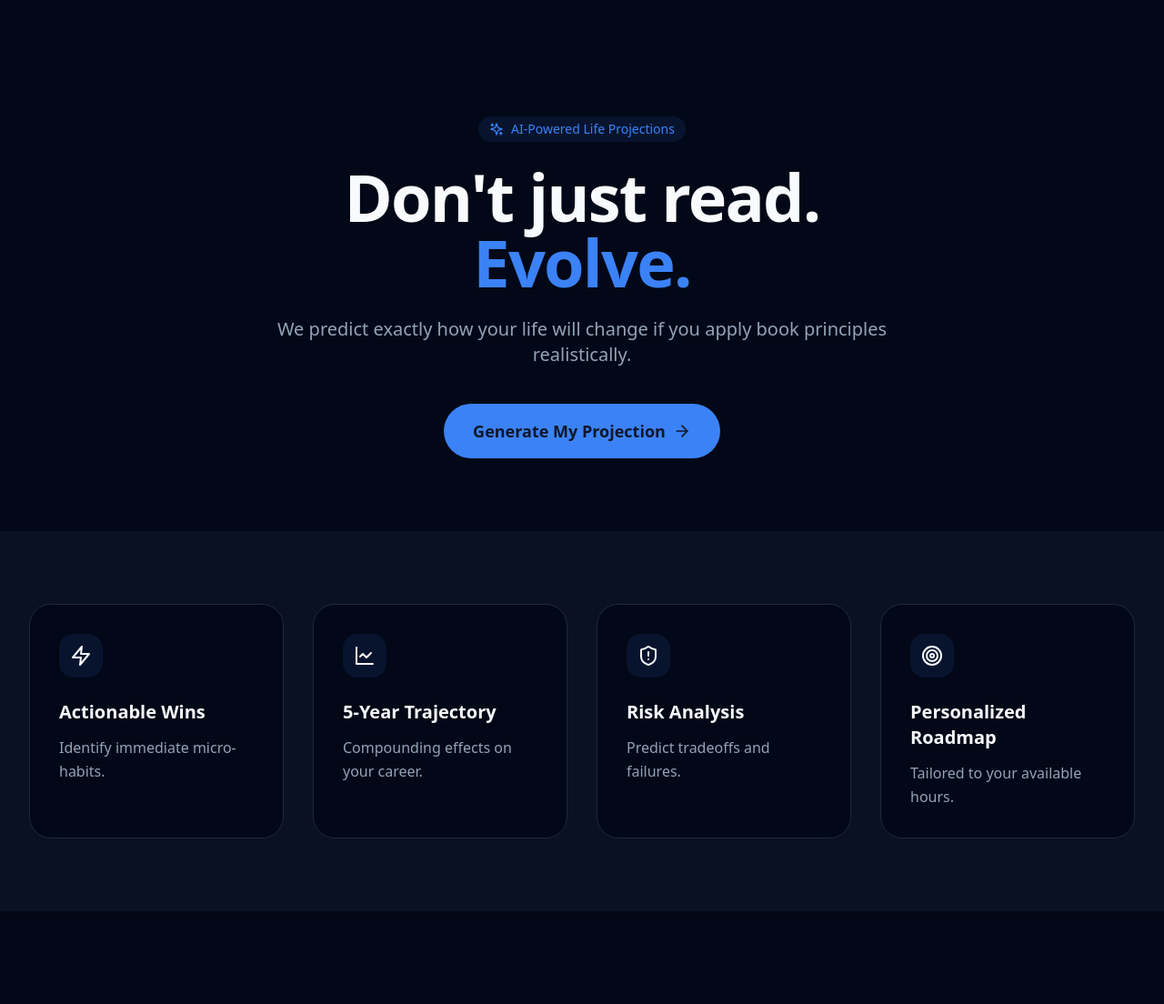
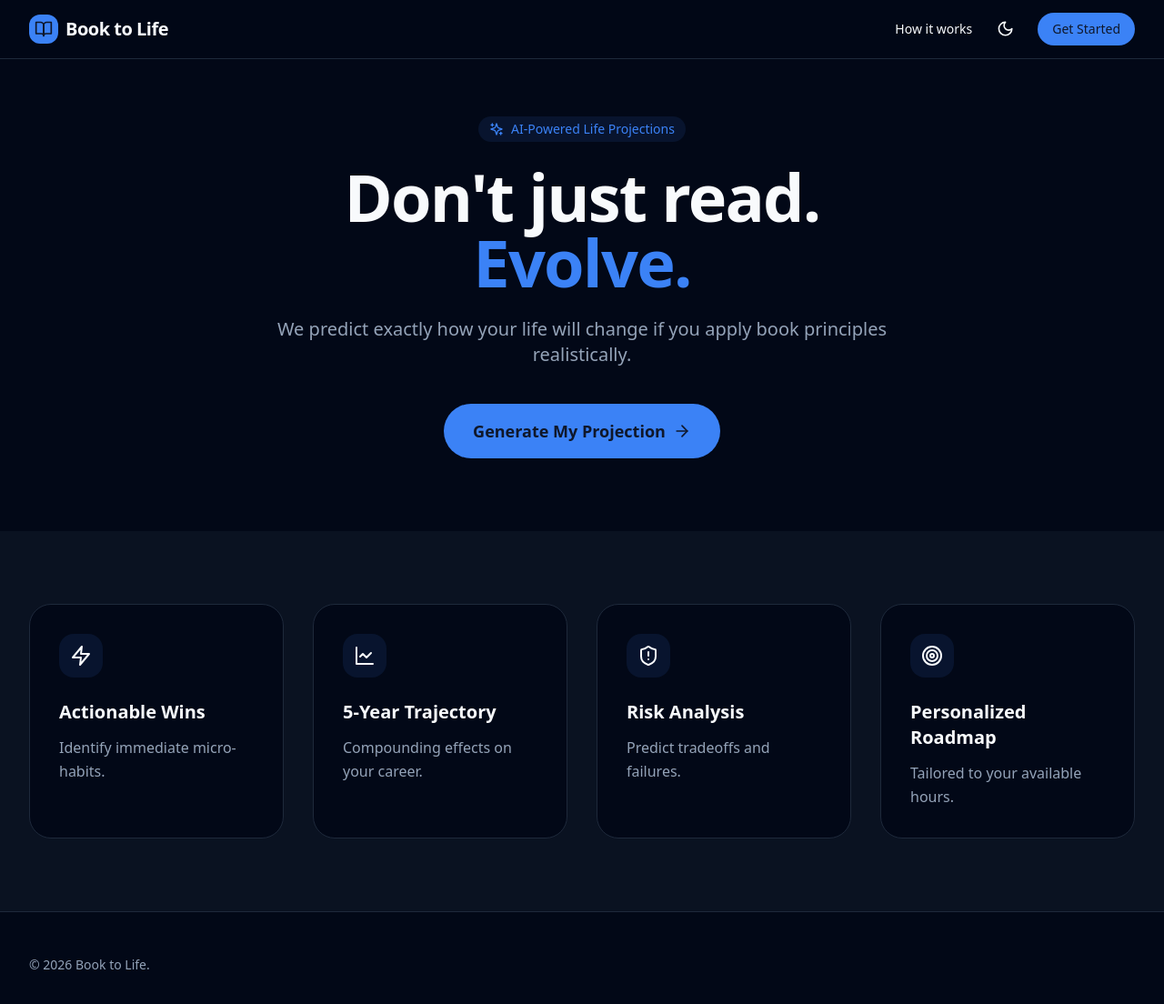
Before and after one commit to Pawanraje-kadam/Book-To-Life, a React (Vite) app: page / in a window 1280 px wide. Shown: the top 1104 px of the page at 91% size. Before the commit the page ends 1002 px from the top, so only its background shows below. Built offline with nearby package versions, Linux system fonts and the light colour scheme.

Commit message:
Integrate Navbar and Footer into Home component
Added Navbar and Footer components to Home page layout.

```diff
--- a/src/pages/Home.tsx
+++ b/src/pages/Home.tsx
@@ -1,11 +1,18 @@
 import { Hero } from "@/components/home/Hero";
 import { Features } from "@/components/home/Features";
+import { Navbar } from "@/components/layout/Navbar";
+import { Footer } from "@/components/layout/Footer";
 
 export function Home() {
   return (
-    <>
+    <div className="relative">
+      {/* Navbar overlaid on hero */}
+      <div className="absolute top-0 left-0 w-full z-20">
+        <Navbar />
+      </div>
       <Hero />
       <Features />
-    </>
+      <Footer />
+    </div>
   );
 }
```
